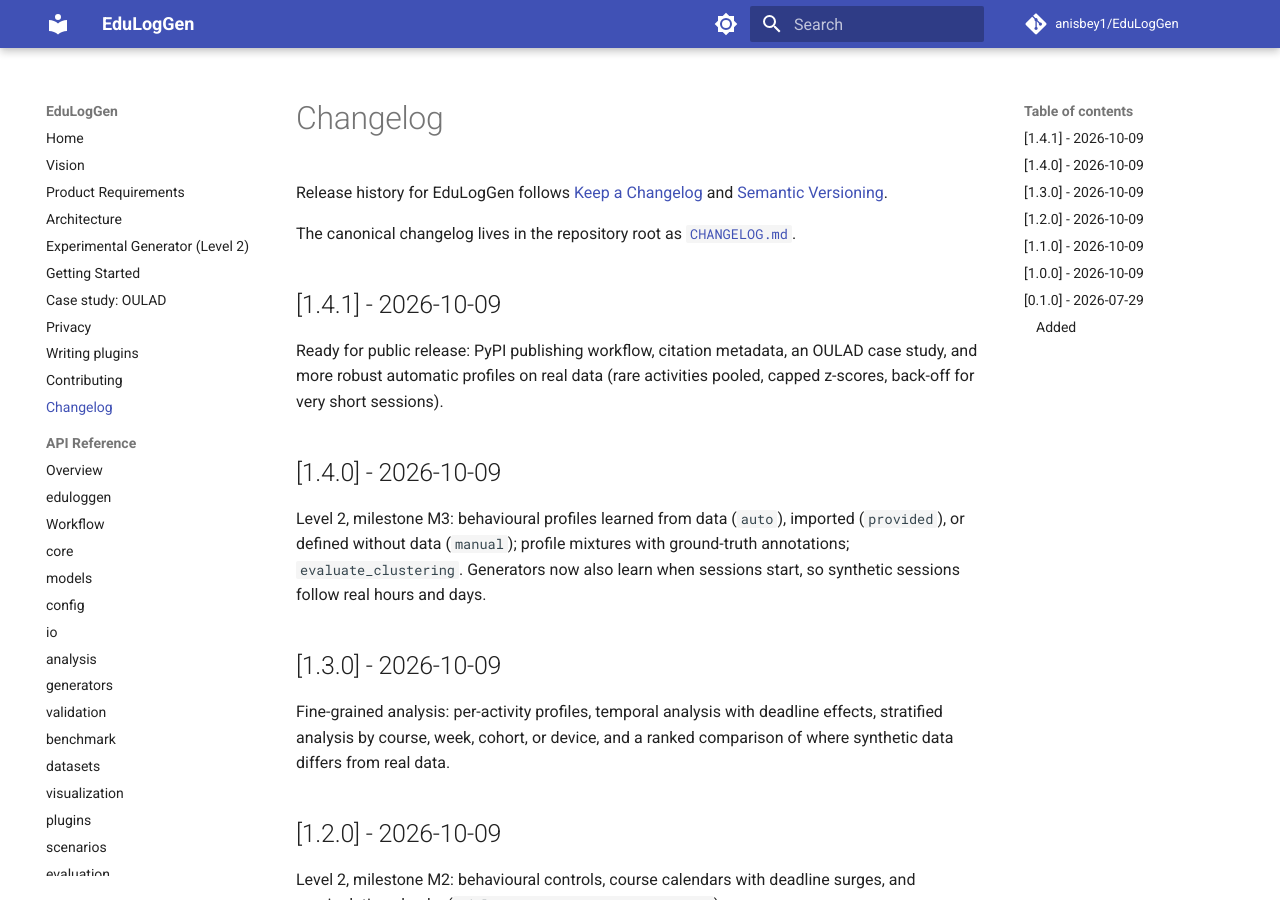
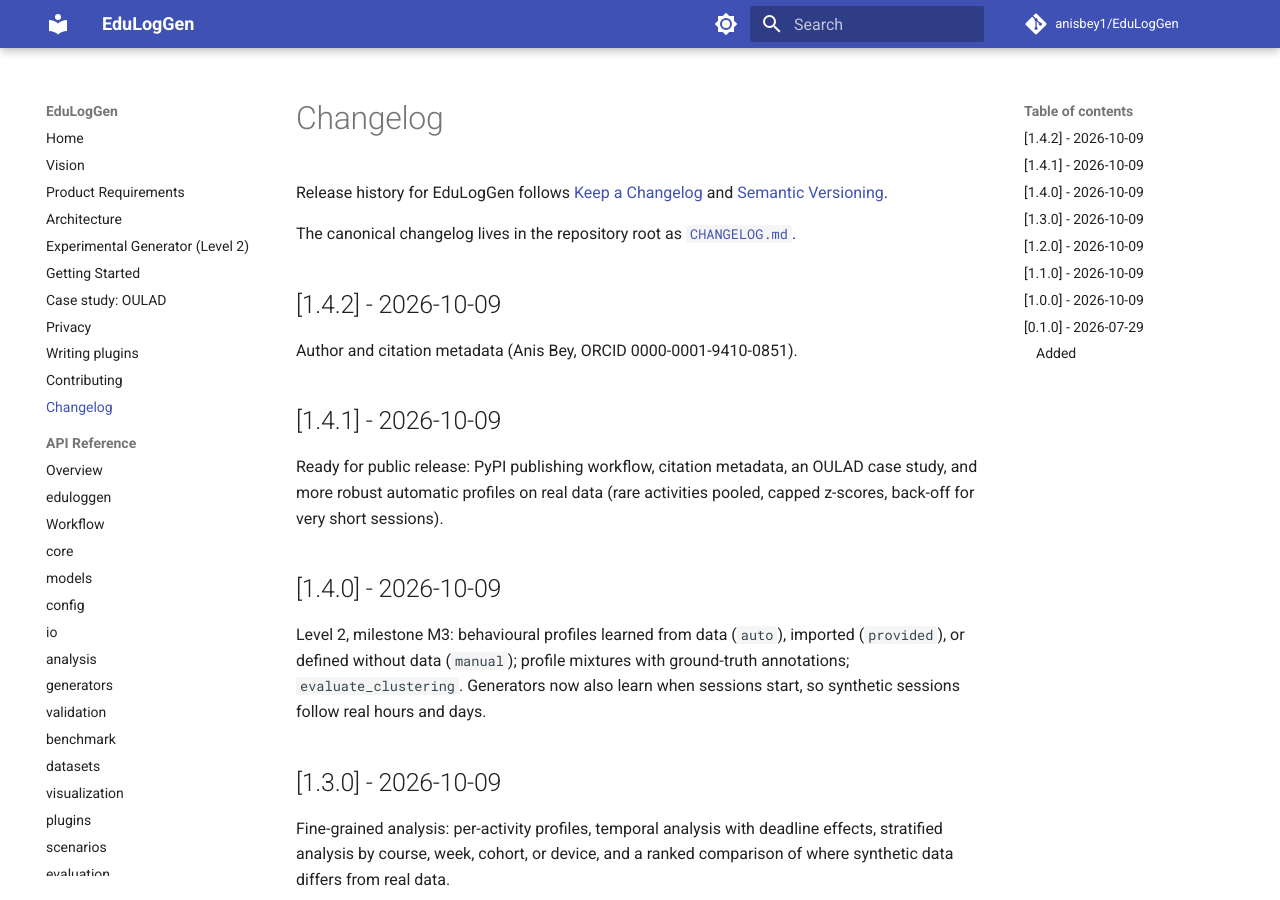
Before and after one commit to anisbey1/EduLogGen, an MkDocs documentation site: the page built from docs/changelog.md, in a window 1280 px wide and 900 px high. Built offline with MkDocs 1.6.1 and Material for MkDocs 9.7.7, drawn with Linux system fonts in a browser that asks for light colours; comment, search, counter and statistics services are not loaded.

Commit message:
release: 1.4.2
Author and citation metadata for publication.

```diff
--- a/docs/changelog.md
+++ b/docs/changelog.md
@@ -6,6 +6,10 @@ Release history for EduLogGen follows
 
 The canonical changelog lives in the repository root as
 [`CHANGELOG.md`](https://github.com/anisbey1/EduLogGen/blob/main/CHANGELOG.md).
+
+## [1.4.2] - 2026-10-09
+
+Author and citation metadata (Anis Bey, ORCID 0000-0001-9410-0851).
 
 ## [1.4.1] - 2026-10-09
 
--- a/src/eduloggen/__version__.py
+++ b/src/eduloggen/__version__.py
@@ -6,4 +6,4 @@ Hatchling reads ``__version__`` from this file for builds and metadata.
 
 from __future__ import annotations
 
-__version__ = "1.4.1"
+__version__ = "1.4.2"
```
Also changed, not shown: CHANGELOG.md (+10 -1 lines), README.md (+1 -1 lines), 3 other files.
